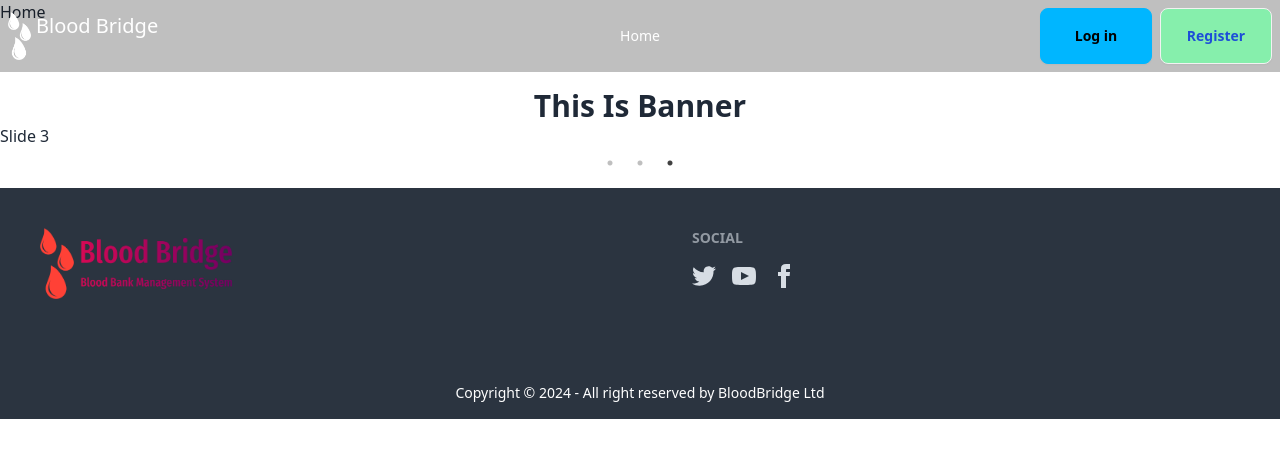
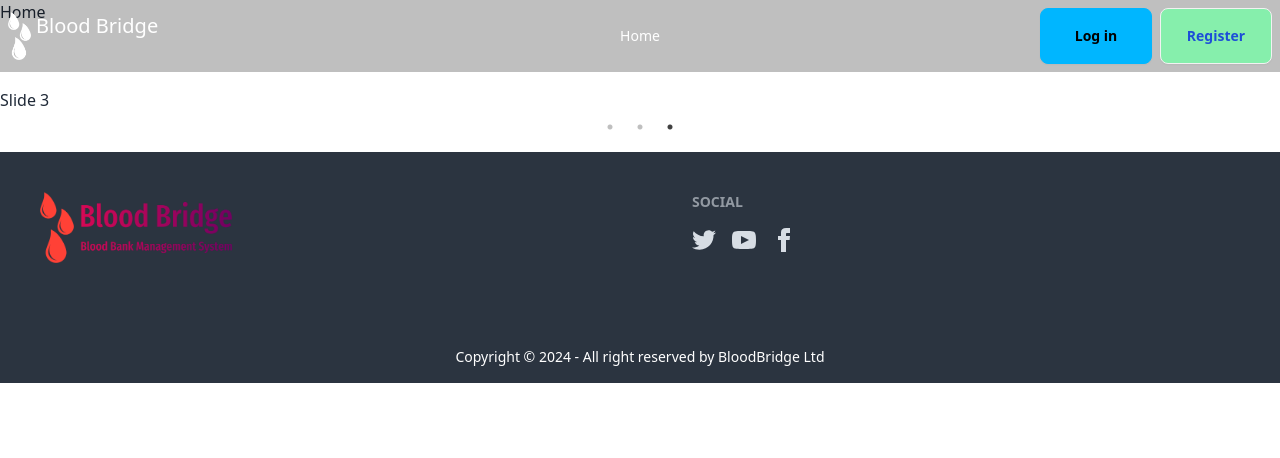
Before and after one commit to Rakesh01999/BloodBridge-Frontend, a React (Vite) app: page / in a window 1280 px wide. Shown: the top 458 px of the page. Built offline with nearby package versions, Linux system fonts and the light colour scheme; no server answers.

Commit message:
readme file added

```diff
--- a/src/Pages/Banner/Banner.jsx
+++ b/src/Pages/Banner/Banner.jsx
@@ -17,7 +17,7 @@ const Banner = () => {
 
     return (
         <div>
-            <h3 className='text-center font-bold text-3xl'> This Is Banner</h3>
+            {/* <h3 className='text-center font-bold text-3xl'> This Is Banner</h3> */}
             <Slider {...settings}>
                 <div><h3>Slide 1</h3></div>
                 <div><h3>Slide 2</h3></div>
```
Also changed, not shown: src/assets/images/Blood-donation.jpg (added), 1 other file (tests, documents, lock files or other folders).
